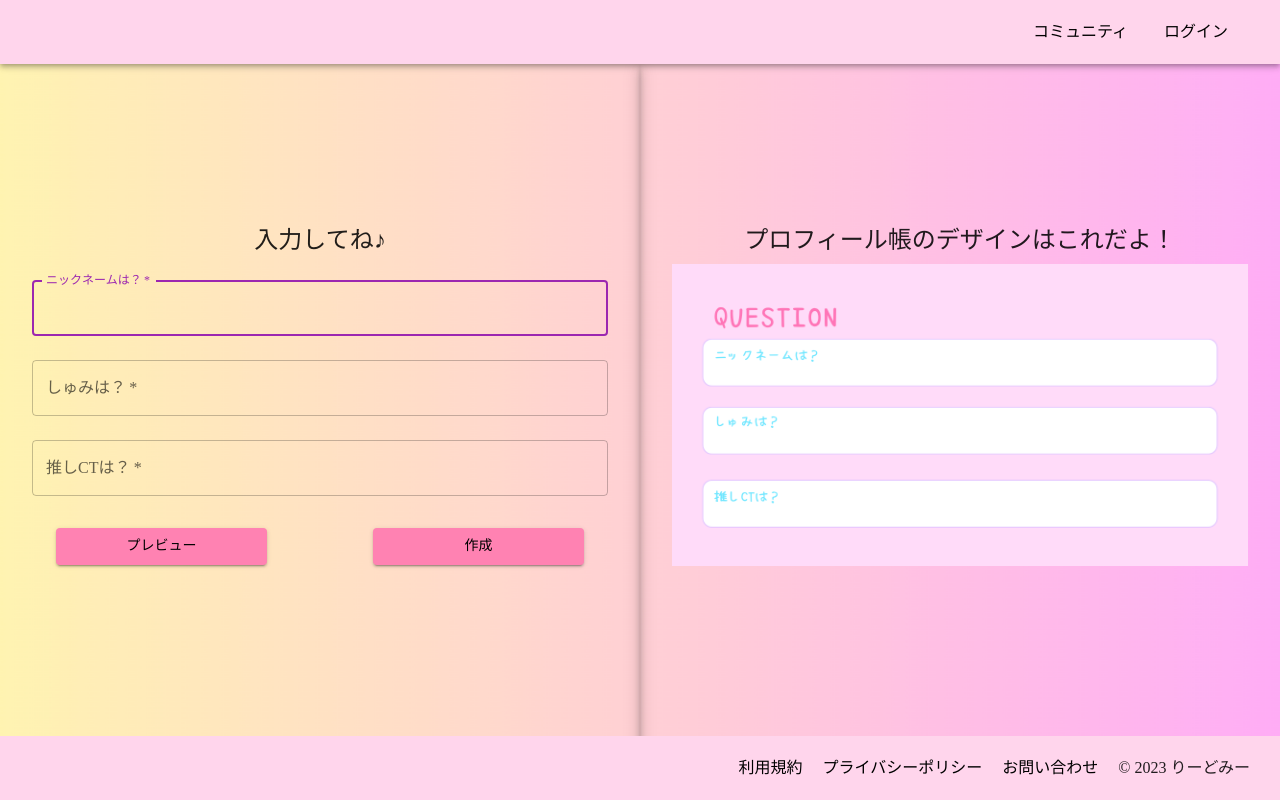
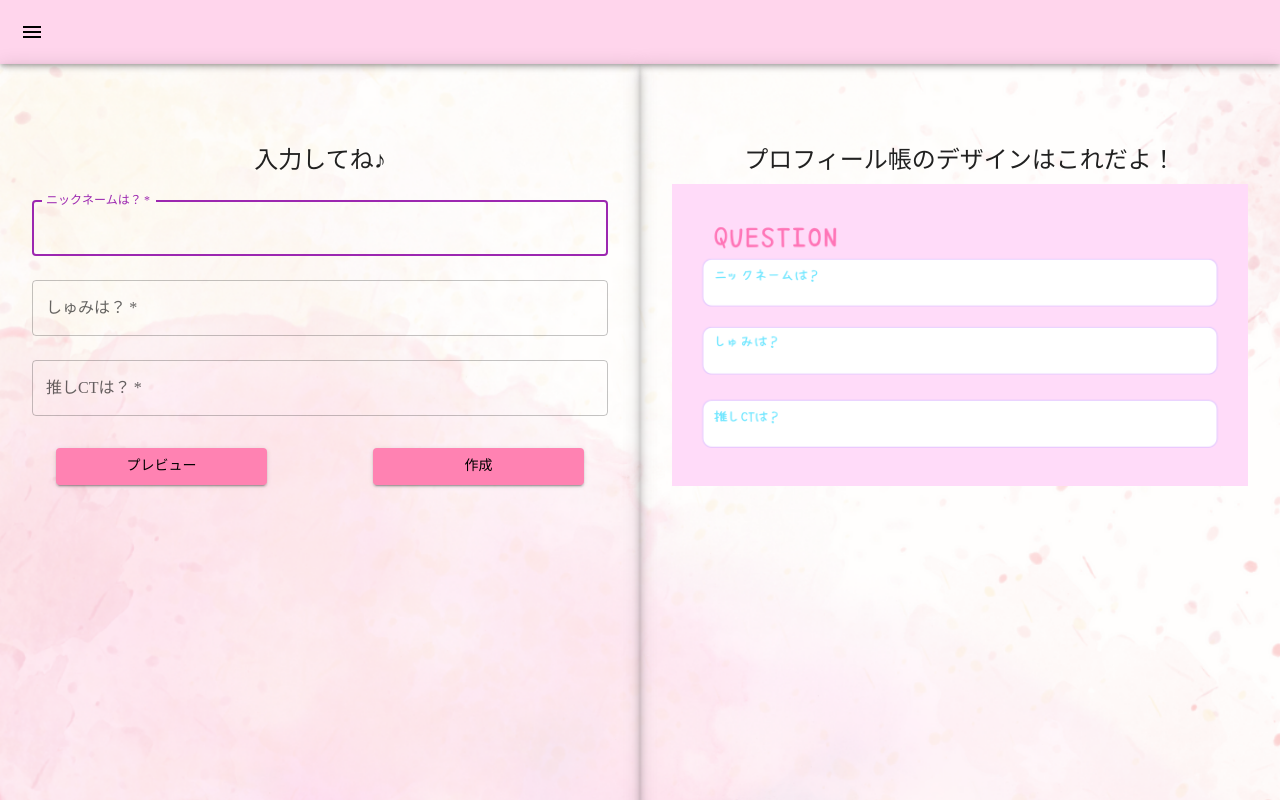
Before and after one commit to mitsu30/Read_me_frontend, a Next.js app: page /create in a window 1280 px wide. Built offline with nearby package versions, Linux system fonts and the light colour scheme; a web font is replaced by a local one.

Commit message:
追加 背景がぞう

```diff
--- a/src/components/header/index.js
+++ b/src/components/header/index.js
@@ -1,62 +1,95 @@
 import React, { useState } from 'react';
-import { AppBar, Toolbar, Typography, Button, Modal, Box } from '@mui/material';
-import { styled } from '@mui/system';
-
-const HeaderButton = styled(Button)({
-  color: '#000',
-  marginRight: '20px',
-});
-
-const HeaderContainer = styled(AppBar)({
-  backgroundColor: '#FFD5EC',
-  zIndex: 1,
-  position: 'relative',
-});
+import AppBar from '@mui/material/AppBar';
+import Toolbar from '@mui/material/Toolbar';
+import IconButton from '@mui/material/IconButton';
+import MenuIcon from '@mui/icons-material/Menu';
+import Drawer from '@mui/material/Drawer';
+import List from '@mui/material/List';
+import ListItem from '@mui/material/ListItem';
+import ListItemText from '@mui/material/ListItemText';
+import Box from '@mui/material/Box';
+import Modal from '@mui/material/Modal';
+import Typography from '@mui/material/Typography';
 
 export default function Header() {
-  const [open, setOpen] = useState(false);
+  const [drawerOpen, setDrawerOpen] = useState(false);
+  const [modalOpen, setModalOpen] = useState(false);
   const [modalContent, setModalContent] = useState('');
 
-  const handleOpen = (content) => {
+  const handleDrawerOpen = () => {
+    setDrawerOpen(true);
+  };
+
+  const handleDrawerClose = () => {
+    setDrawerOpen(false);
+  };
+
+  const handleModalOpen = (content) => {
     setModalContent(content);
-    setOpen(true);
-  }
+    setModalOpen(true);
+  };
 
-  const handleClose = () => setOpen(false);
+  const handleModalClose = () => {
+    setModalOpen(false);
+  };
 
   return (
-    <HeaderContainer position="static">
-      <Toolbar style={{ justifyContent: 'flex-end' }}>
-        <HeaderButton variant="text" onClick={() => handleOpen('コミュニティ')}>
-          <Typography variant="body1">コミュニティ</Typography>
-        </HeaderButton>
-        <HeaderButton variant="text" onClick={() => handleOpen('ログイン')}>
-          <Typography variant="body1">ログイン</Typography>
-        </HeaderButton>
+    <>
+      <AppBar position="static" style={{backgroundColor: '#FFD5EC', color: '#000000', zIndex: 2}}>
+        <Toolbar>
+          <IconButton edge="start" color="inherit" aria-label="menu" onClick={handleDrawerOpen}>
+            <MenuIcon />
+          </IconButton>
+        </Toolbar>
+      </AppBar>
+
+      <Drawer anchor="left" open={drawerOpen} onClose={handleDrawerClose}>
+        <List>
+          <ListItem button onClick={() => handleModalOpen('コミュニティ')}>
+            <ListItemText primary="コミュニティ" />
+          </ListItem>
+          <ListItem button onClick={() => handleModalOpen('ログイン')}>
+            <ListItemText primary="ログイン" />
+          </ListItem>
+          <ListItem button onClick={() => handleModalOpen('利用規約')}>
+            <ListItemText primary="利用規約" />
+          </ListItem>
+          <ListItem button onClick={() => handleModalOpen('プライバシーポリシー')}>
+            <ListItemText primary="プライバシーポリシー" />
+          </ListItem>
+          <ListItem button onClick={() => handleModalOpen('お問い合わせ')}>
+            <ListItemText primary="お問い合わせ" />
+          </ListItem>
+          <ListItem>
+            <ListItemText primary="© 2023 りーどみー" />
+          </ListItem>
+        </List>
+      </Drawer>
 
       <Modal
-          open={open}
-          onClose={handleClose}
+        open={modalOpen}
+        onClose={handleModalClose}
         aria-labelledby="modal-title"
         aria-describedby="modal-description"
       >
         <Box sx={{
-            backgroundColor: 'background.paper',
-            border: '2px solid #000',
-            boxShadow: 24,
-            p: 4,
-            maxWidth: '500px',
           position: 'absolute',
           top: '50%',
           left: '50%',
           transform: 'translate(-50%, -50%)',
-
+          width: '80vw',
+          bgcolor: 'background.paper',
+          boxShadow: 24,
+          p: 4,
         }}>
-            <h2 id="modal-title">{modalContent}</h2>
-            <p id="modal-description">準備中です！</p>
+          <Typography id="modal-title" variant="h6" component="h2">
+            {modalContent}
+          </Typography>
+          <Typography id="modal-description" variant="body2" color="text.secondary" sx={{ mt: 2 }}>
+            準備中です！
+          </Typography>
         </Box>
       </Modal>
-      </Toolbar>
-    </HeaderContainer>
+    </>
   );
 }
--- a/src/pages/_app.js
+++ b/src/pages/_app.js
@@ -1,9 +1,7 @@
 import { ThemeProvider } from '@mui/material/styles';
 import CssBaseline from '@mui/material/CssBaseline';
 import { createTheme } from "@mui/material";
-import Image from 'next/image';
-import Header from '../components/header';
-import Footer from '../components/footer';
+import Header from '../components/header'; // 新しいヘッダーをインポートします。
 
 const theme = createTheme({
   typography: {
@@ -16,18 +14,8 @@ function MyApp({ Component, pageProps }) {
     <ThemeProvider theme={theme}>
       <CssBaseline />
       <div style={{ position: 'relative', height: '100vh', overflowX: 'hidden' }}>
-        <Image
-          src="/background.png"
-          alt="Background image"
-          layout="fill"
-          objectFit="cover"
-          quality={100}
-        />
-        <div style={{position: 'relative', zIndex: 1}}>
-          <Header />
-          <Component {...pageProps} />
-          <Footer />
-        </div>
+        <Header /> {/* 新しいヘッダーを使用します。 */}
+        <Component {...pageProps} />
       </div>
     </ThemeProvider>
   );
--- a/src/pages/_document.js
+++ b/src/pages/_document.js
@@ -11,7 +11,13 @@ export default function Document() {
           rel="stylesheet"
         />
       </Head>
-      <body>
+      <body style={{
+          backgroundImage: "url(/background.png)",
+          backgroundRepeat: "no-repeat",
+          backgroundPosition: "center center",
+          backgroundSize: "cover",
+          backgroundColor: "#ffffff", // fallback color
+        }}>
         <Main />
         <NextScript />
       </body>
--- a/src/pages/create/index.js
+++ b/src/pages/create/index.js
@@ -81,7 +81,7 @@ const handleSubmit = async (e) => {
         <Grid item xs={12} sm={8} md={6} component={Paper} elevation={6} square  style={{ backgroundColor: 'transparent' }}>
           <Box
             sx={{
-              my: 20,
+              my: 10,
               mx: 4,
               display: 'flex',
               flexDirection: 'column',
@@ -168,7 +168,7 @@ const handleSubmit = async (e) => {
           <Grid item xs={12} sm={8} md={6} component={Paper} elevation={6} square  style={{ backgroundColor: 'transparent' }}>
             <Box
               sx={{
-                my: 20,
+                my: 10,
                 mx: 4,
                 display: 'flex',
                 flexDirection: 'column',
```
Also changed, not shown: src/pages/index.js (+15 -25 lines), public/background.png, 1 other file (tests, documents, lock files or other folders). Lines whose indentation alone changed are shown as unchanged.
